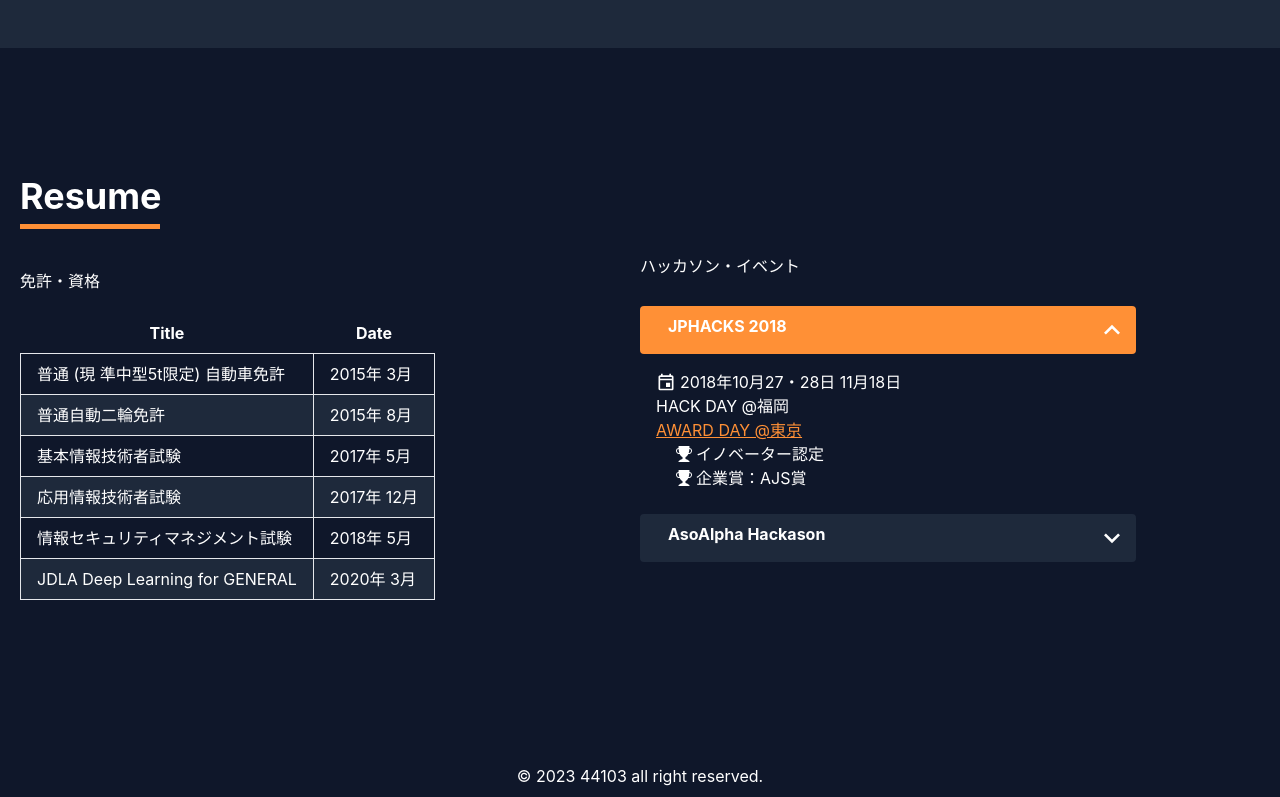
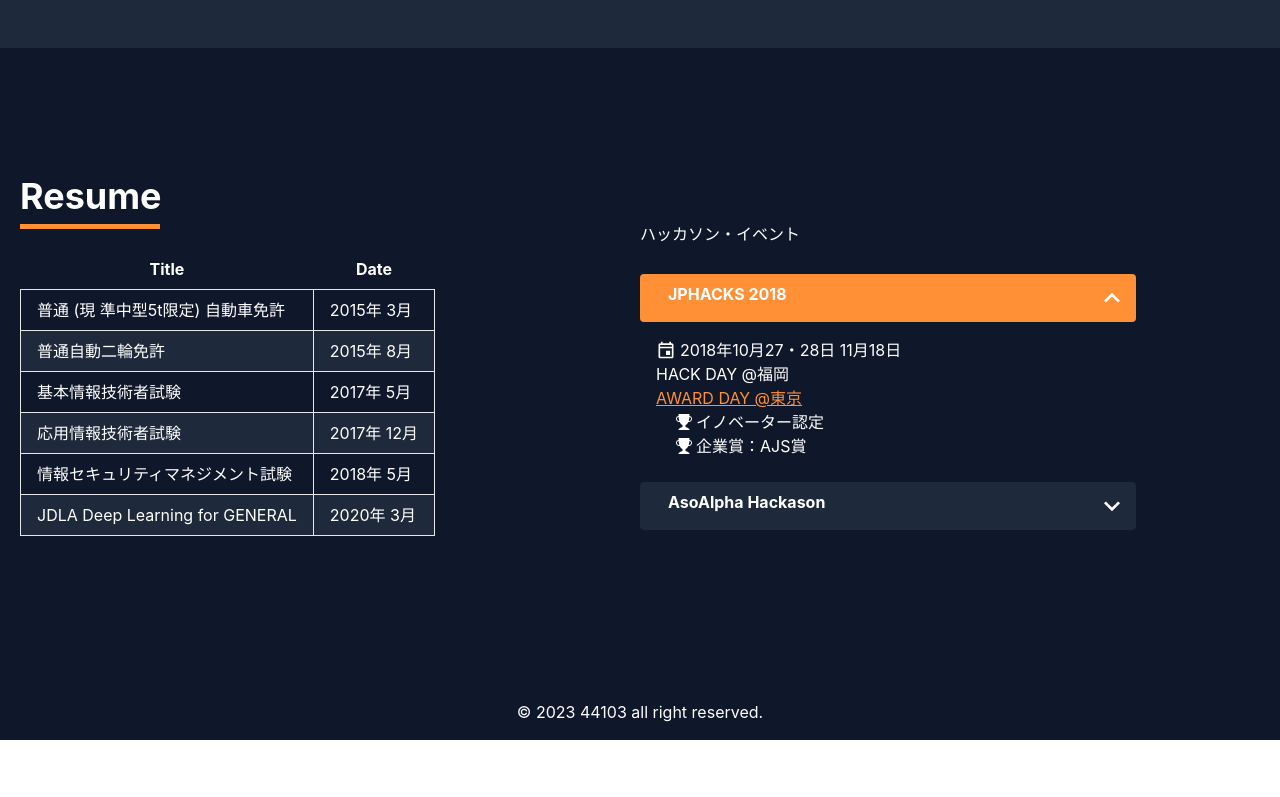
Before and after one commit to 44103/44103.github.io, a React (Create React App) app in the folder portfolio/: page / in a window 1280 px wide. Shown: the part 2864-3661 px from the top of the page. After the commit the page ends 3604 px from the top, so only its background shows below. Built offline with nearby package versions, Linux system fonts and the light colour scheme; a web font is replaced by a local one.

Commit message:
Modularize table

```diff
--- a/portfolio/src/components/Bookshelf/Bookshelf.tsx
+++ b/portfolio/src/components/Bookshelf/Bookshelf.tsx
@@ -1,3 +1,4 @@
+import Table from "../Table";
 import Books from "./books.json";
 
 const Bookshelf = () => {
@@ -10,24 +11,7 @@ const Bookshelf = () => {
           </h2>
 
           <p className="py-5">読書履歴</p>
-          <table className="table-auto">
-            <thead>
-              <tr>
-                <th className="px-4 py-2">Title</th>
-                <th className="px-4 py-2">Date</th>
-              </tr>
-            </thead>
-            <tbody>
-              {Books.map((value, index) => {
-                return (
-                  <tr className={index % 2 ? "bg-secondary" : "bg-primary"}>
-                    <td className="border px-4 py-2">{value.title}</td>
-                    <td className="border px-4 py-2">{value.date}</td>
-                  </tr>
-                );
-              })}
-            </tbody>
-          </table>
+          <Table records={Books} />
         </div>
       </div>
     </section>
--- a/portfolio/src/components/Resume/Resume.tsx
+++ b/portfolio/src/components/Resume/Resume.tsx
@@ -1,6 +1,7 @@
 import Qualification from "./qualifications.json";
 import Accordion from "../Accordion/Accordion";
 import events from "./events";
+import Table from "../Table";
 
 const Resume = () => {
   return (
@@ -10,26 +11,7 @@ const Resume = () => {
           <h2 className="text-4xl font-bold mb-5 border-b-[5px] w-[140px] pb-2 border-[#FF9036]">
             Resume
           </h2>
-
-          <p className="py-5">免許・資格</p>
-          <table className="table-auto">
-            <thead>
-              <tr>
-                <th className="px-4 py-2">Title</th>
-                <th className="px-4 py-2">Date</th>
-              </tr>
-            </thead>
-            <tbody>
-              {Qualification.map((value, index) => {
-                return (
-                  <tr className={index % 2 ? "bg-secondary" : "bg-primary"}>
-                    <td className="border px-4 py-2">{value.title}</td>
-                    <td className="border px-4 py-2">{value.date}</td>
-                  </tr>
-                );
-              })}
-            </tbody>
-          </table>
+          <Table records={Qualification} />
         </div>
 
         <div className="works-info">
--- /dev/null
+++ b/portfolio/src/components/Table.tsx
@@ -0,0 +1,26 @@
+const Table = ({ records }: { records: { title: string; date: string }[] }) => {
+  return (
+    <table className="table-auto">
+      <thead>
+        <tr>
+          <th className="px-4 py-2">Title</th>
+          <th className="px-4 py-2">Date</th>
+        </tr>
+      </thead>
+      <tbody>
+        {records.map((value, index) => {
+          return (
+            <tr className={index % 2 ? "bg-secondary" : "bg-primary"}>
+              <td className="border px-4 py-2">{value.title}</td>
+              <td className="border px-4 py-2 whitespace-nowrap">
+                {value.date}
+              </td>
+            </tr>
+          );
+        })}
+      </tbody>
+    </table>
+  );
+};
+
+export default Table;
```
